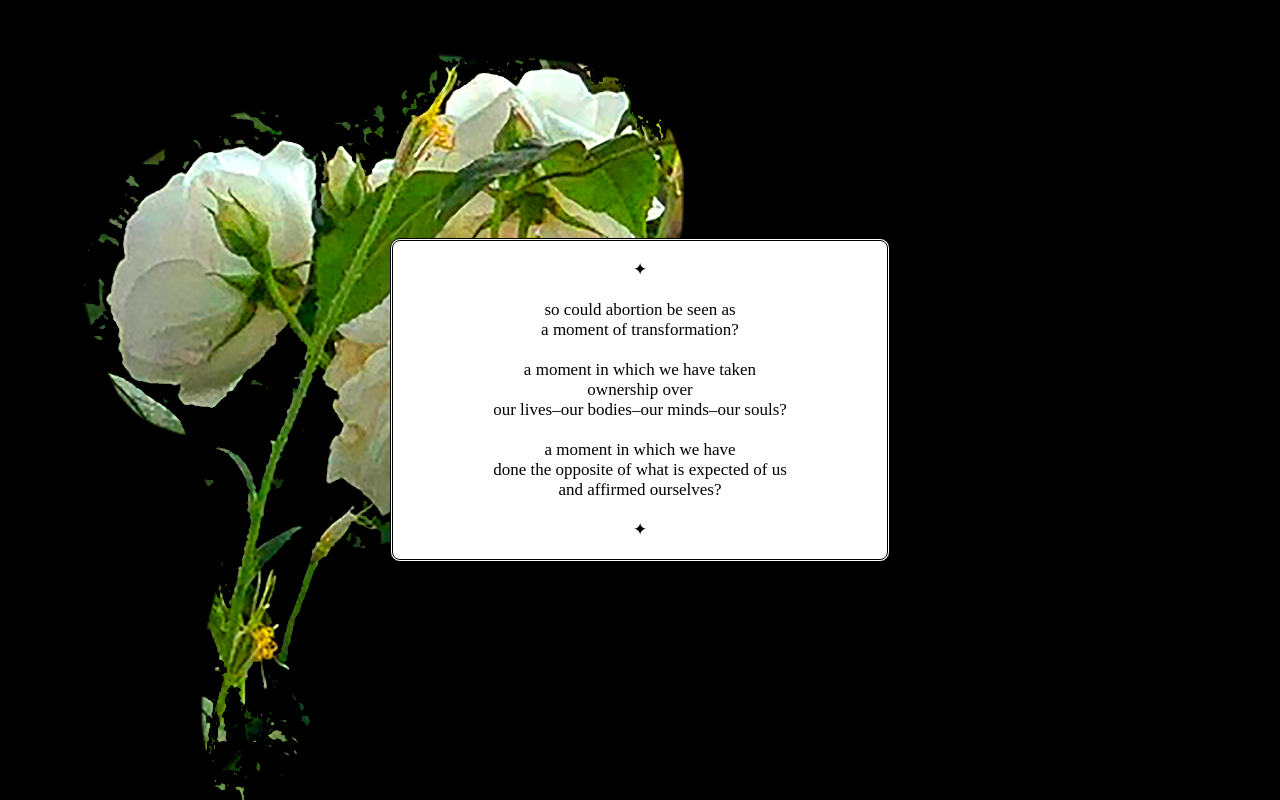
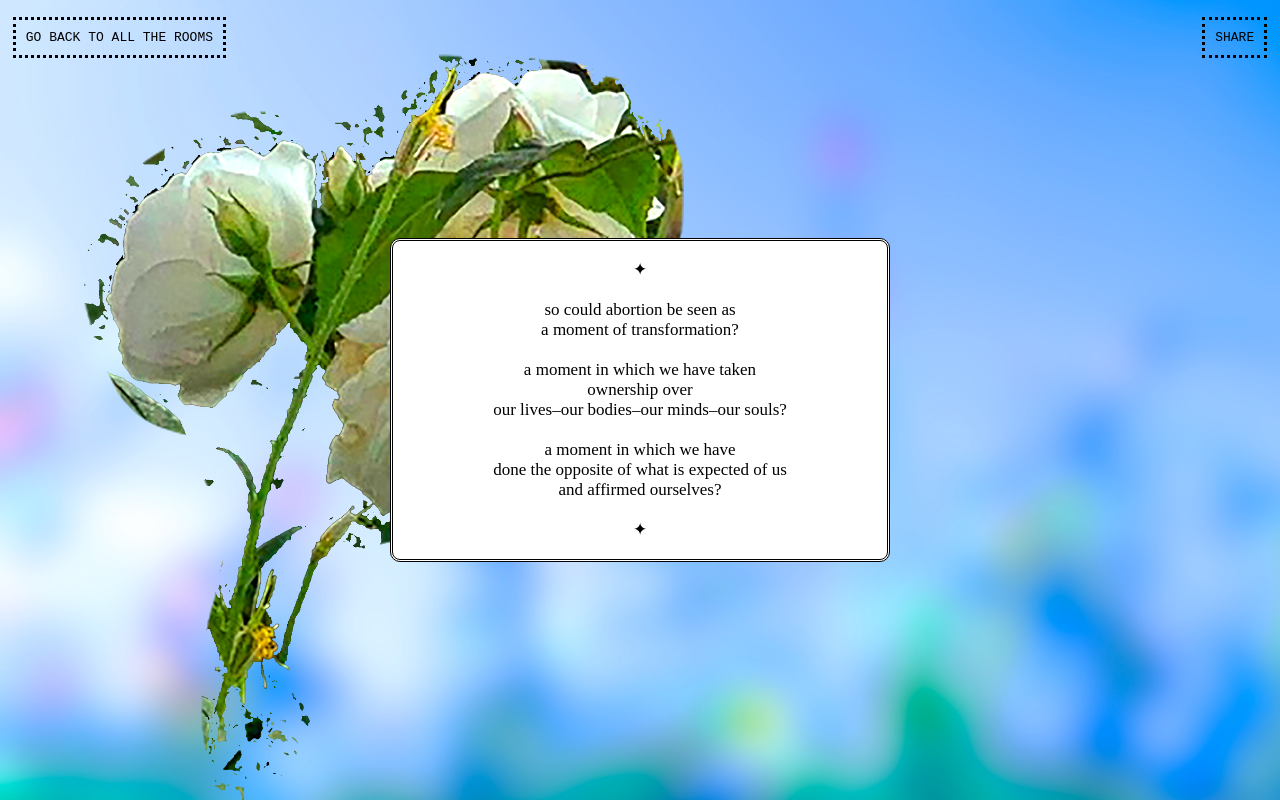
Before and after one commit to G-G-C-H/abortion-as-a-rite-of-passage, a plain HTML site: page room-affirmation.html in a window 1280 px wide. Drawn offline with nearby package versions, Linux system fonts and the light colour scheme; a web font is replaced by a local one.

Commit message:
Update room-affirmation.html
bg wasn't working

```diff
--- a/room-affirmation.html
+++ b/room-affirmation.html
@@ -45,7 +45,7 @@
       .bg {
         /*  background-color: #9ab966; */
         /* The image used */
-        background-image: src="assets/bg-affirmation.jpg";
+        background-image: url('assets/bg-affirmation.jpg');
         position: relative;
         background-position: center;
         background-repeat: no-repeat;
```
